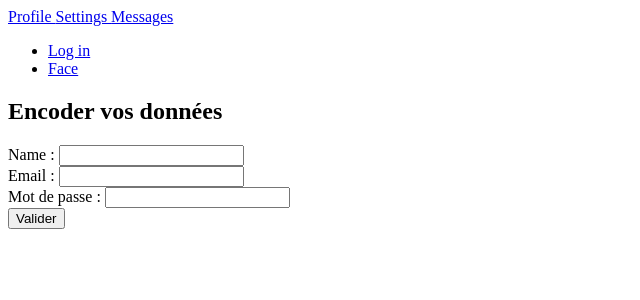
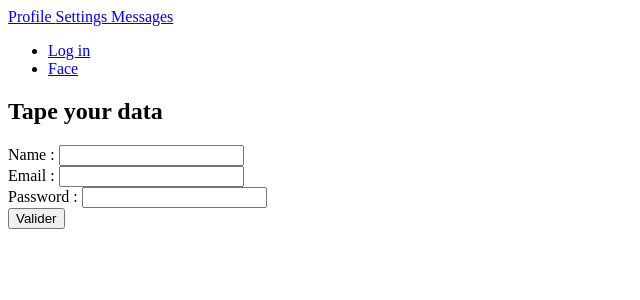
Before and after one commit to vsilvanska/mitsu_projet, a Flask app: page /reg in a window 1280 px wide. Shown: the top 300 px of the page, without its empty margins (0-640 px from the left). Run offline with Flask 3, Linux system fonts and the light colour scheme.

Commit message:
mot de passe to password

```diff
--- a/app.py
+++ b/app.py
@@ -34,7 +34,7 @@ def reg():
     elif request.method == 'POST':
         session['name'] = request.form['name']
         session['email'] = request.form['email']
-        session['mot'] = request.form['mot']
+        session['password'] = request.form['password']
 
 
         new_id = None
@@ -48,7 +48,7 @@ def reg():
 
         with open("data.csv", "a", encoding="utf-8", newline="") as fichier_csv:
             writer = csv.writer(fichier_csv, delimiter=';')
-            line = [new_id, session['name'], session['email'], session['mot']]
+            line = [new_id, session['name'], session['email'], session['password']]
             writer.writerow(line)
 
         return redirect('/profile')
@@ -58,7 +58,7 @@ def submitted():
     return render_template('profile.html',
                            name=session['name'],
                            email=session['email'],
-                           prenom=session['mot'],
+                           prenom=session['password'],
                            )
 
 if __name__ == '__main__':
--- a/templates/reg.html
+++ b/templates/reg.html
@@ -30,7 +30,7 @@
             </div>
         </div>
         <div class="container mx-auto mt-20">
-            <h1>Encoder vos données</h1>
+            <h1>Tape your data </h1>
             <form method="post">
             <div>
                 <label for="name">Name :</label>
@@ -41,8 +41,8 @@
                 <input class="border rounded py-2 px-3 text-gray-700" type="email" id="email" name="email" required>
             </div>
             <div>
-                <label for="mot">Mot de passe :</label>
-                <input class="border rounded py-2 px-3 text-gray-700" type="mot" id="mot" name="mot" required>
+                <label for="password">Password :</label>
+                <input class="border rounded py-2 px-3 text-gray-700" type="password" id="password" name="password" required>
             </div>
             <div>
                 <button class="bg-blue-500 text-white font-bold py-2 px-4 rounded" type="submit" value="submit">
```
